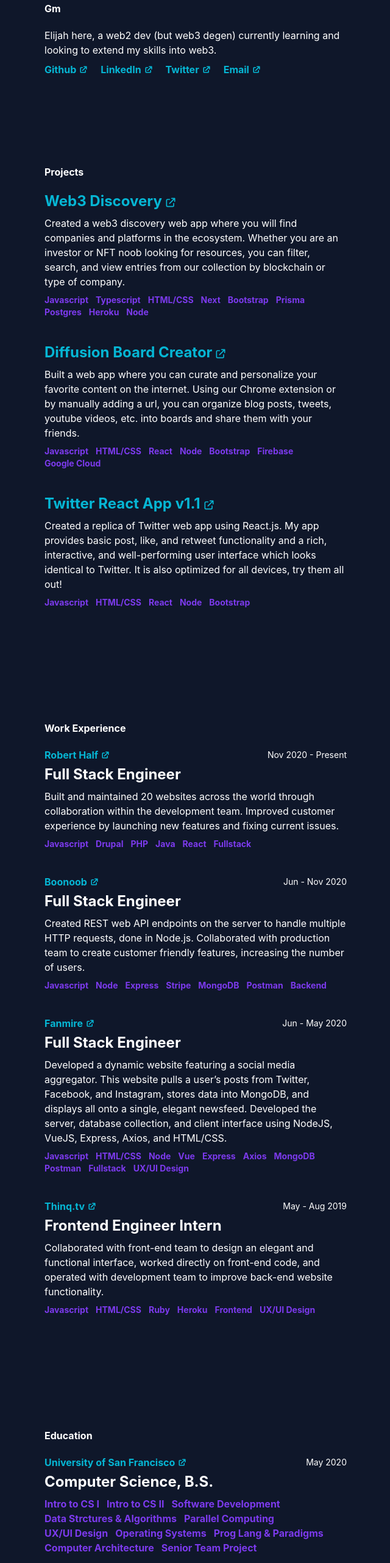
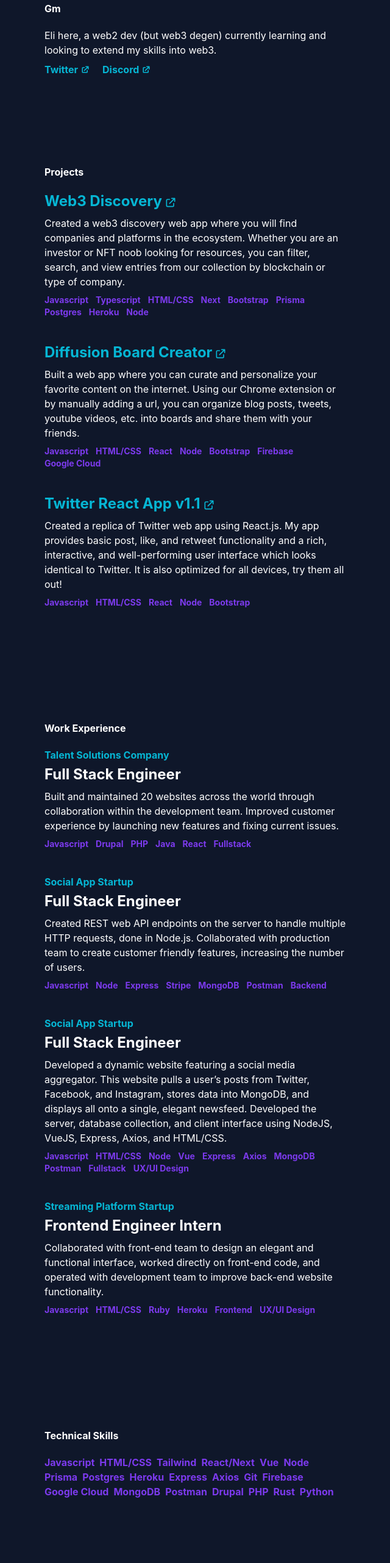
Before and after one commit to eedelosreyes2/web3-portfolio, a Next.js app: page / in a window 1280 px wide. Shown: the part 234-2797 px from the top of the page at 61% size, without its empty margins (319-959 px from the left). Built offline with nearby package versions, Linux system fonts and the light colour scheme.

Commit message:
anonymize

```diff
--- a/pages/clientData/contact.json
+++ b/pages/clientData/contact.json
@@ -2,23 +2,13 @@
   "contact": [
     {
       "id": 0,
-      "platform": "Github",
-      "url": "https://github.com/eedelosreyes2"
+      "platform": "Twitter",
+      "url": "https://twitter.com/0xElijah"
     },
     {
       "id": 1,
-      "platform": "LinkedIn",
-      "url": "https://www.linkedin.com/in/elijah-delos-reyes"
-    },
-    {
-      "id": 2,
-      "platform": "Twitter",
-      "url": "https://twitter.com/_elijah_d_r"
-    },
-    {
-      "id": 3,
-      "platform": "Email",
-      "url": "mailto:delosreyes.elijah@gmail.com"
+      "platform": "Discord",
+      "url": "https://discordapp.com/users/451874012734423050"
     }
   ]
 }
--- a/pages/clientData/education.json
+++ /dev/null
@@ -1,20 +0,0 @@
-{
-  "education": {
-    "school": "University of San Francisco",
-    "degree": "Computer Science, B.S.",
-    "date": "May 2020",
-    "courses": [
-      "Intro to CS I",
-      "Intro to CS II",
-      "Software Development",
-      "Data Strctures & Algorithms",
-      "Parallel Computing",
-      "UX/UI Design",
-      "Operating Systems",
-      "Prog Lang & Paradigms",
-      "Computer Architecture",
-      "Senior Team Project"
-    ],
-    "url": "https://www.usfca.edu/"
-  }
-}
--- a/pages/clientData/work.json
+++ b/pages/clientData/work.json
@@ -2,18 +2,15 @@
   "jobs": [
     {
       "id": 0,
-      "company": "Robert Half",
+      "company": "Talent Solutions Company",
       "title": "Full Stack Engineer",
-      "dates": "Nov 2020 - Present",
       "description": "Built and maintained 20 websites across the world through collaboration within the development team. Improved customer experience by launching new features and fixing current issues.",
-      "skills": ["Javascript", "Drupal", "PHP", "Java", "React", "Fullstack"],
-      "url": "https://roberthalf.com/"
+      "skills": ["Javascript", "Drupal", "PHP", "Java", "React", "Fullstack"]
     },
     {
       "id": 1,
-      "company": "Boonoob",
+      "company": "Social App Startup",
       "title": "Full Stack Engineer",
-      "dates": "Jun - Nov 2020",
       "description": "Created REST web API endpoints on the server to handle multiple HTTP requests, done in Node.js. Collaborated with production team to create customer friendly features, increasing the number of users.",
       "skills": [
         "Javascript",
@@ -23,14 +20,12 @@
         "MongoDB",
         "Postman",
         "Backend"
-      ],
-      "url": "https://boonoob.com/"
+      ]
     },
     {
       "id": 2,
-      "company": "Fanmire",
+      "company": "Social App Startup",
       "title": "Full Stack Engineer",
-      "dates": "Jun - May 2020",
       "description": "Developed a dynamic website featuring a social media aggregator. This website pulls a user’s posts from Twitter, Facebook, and Instagram, stores data into MongoDB, and displays all onto a single, elegant newsfeed. Developed the server, database collection, and client interface using NodeJS, VueJS, Express, Axios, and HTML/CSS.",
       "skills": [
         "Javascript",
@@ -43,14 +38,12 @@
         "Postman",
         "Fullstack",
         "UX/UI Design"
-      ],
-      "url": "https://fanmire.com/"
+      ]
     },
     {
       "id": 3,
-      "company": "Thinq.tv",
+      "company": "Streaming Platform Startup",
       "title": "Frontend Engineer Intern",
-      "dates": "May - Aug 2019",
       "description": "Collaborated with front-end team to design an elegant and functional interface, worked directly on front-end code, and operated with development team to improve back-end website functionality.",
       "skills": [
         "Javascript",
@@ -59,8 +52,7 @@
         "Heroku",
         "Frontend",
         "UX/UI Design"
-      ],
-      "url": "https://www.thinq.tv/"
+      ]
     }
   ]
 }
--- a/pages/components/education.js
+++ /dev/null
@@ -1,40 +0,0 @@
-import { education } from '../clientData/education.json';
-
-export default function Education() {
-  const { school, degree, date, courses, url } = education;
-  return (
-    <div>
-      <div className="font-bold pb-5">Education</div>
-      <div className="flex justify-between items-center pb-1">
-        <a
-          href={url}
-          target="_blank"
-          rel="noopener noreferrer"
-          className="flex items-center font-bold text-cyan-500 pr-2"
-        >
-          {school}
-          <div className="p-1">
-            <svg
-              xmlns="http://www.w3.org/2000/svg"
-              className="h-4 w-4"
-              viewBox="0 0 20 20"
-              fill="currentColor"
-            >
-              <path d="M11 3a1 1 0 100 2h2.586l-6.293 6.293a1 1 0 101.414 1.414L15 6.414V9a1 1 0 102 0V4a1 1 0 00-1-1h-5z" />
-              <path d="M5 5a2 2 0 00-2 2v8a2 2 0 002 2h8a2 2 0 002-2v-3a1 1 0 10-2 0v3H5V7h3a1 1 0 000-2H5z" />
-            </svg>
-          </div>
-        </a>
-        <div className="text-sm">{date}</div>
-      </div>
-      <div className="font-bold text-2xl pb-2">{degree}</div>
-      <div className="flex flex-wrap">
-        {courses.map((skill) => (
-          <div key={skill} className="font-bold text-violet-600 pr-3">
-            {skill}
-          </div>
-        ))}
-      </div>
-    </div>
-  );
-}
--- a/pages/components/intro.js
+++ b/pages/components/intro.js
@@ -5,12 +5,12 @@
     <div className="flex items-center py-16">
       <Image
         src="https://pbs.twimg.com/profile_images/1521267985154936832/wHliysQK_400x400.jpg"
-        alt="elijahdr.eth"
+        alt="0xElijah"
         className="rounded-full"
         height={100}
         width={100}
       />
-      <div className="font-bold pl-5">elijah dr</div>
+      <div className="font-bold pl-5">0xElijah</div>
     </div>
   );
 }
--- a/pages/components/web3.js
+++ b/pages/components/web3.js
@@ -6,8 +6,8 @@
       <div className="font-bold pb-5">Gm</div>
       {/* <hr className="pb-5 w-9" /> */}
       <div className="pb-2">
-        Elijah here, a web2 dev (but web3 degen) currently learning and looking
-        to extend my skills into web3.
+        Eli here, a web2 dev (but web3 degen) currently learning and looking to
+        extend my skills into web3.
       </div>
       <div>
         {contact.map(({ id, platform, url }) => (
--- a/pages/components/work.js
+++ b/pages/components/work.js
@@ -16,17 +16,6 @@
                 className="flex items-center font-bold text-cyan-500 pr-2"
               >
                 {company}
-                <div className="p-1">
-                  <svg
-                    xmlns="http://www.w3.org/2000/svg"
-                    className="h-4 w-4"
-                    viewBox="0 0 20 20"
-                    fill="currentColor"
-                  >
-                    <path d="M11 3a1 1 0 100 2h2.586l-6.293 6.293a1 1 0 101.414 1.414L15 6.414V9a1 1 0 102 0V4a1 1 0 00-1-1h-5z" />
-                    <path d="M5 5a2 2 0 00-2 2v8a2 2 0 002 2h8a2 2 0 002-2v-3a1 1 0 10-2 0v3H5V7h3a1 1 0 000-2H5z" />
-                  </svg>
-                </div>
               </a>
               <div className="text-sm">{dates}</div>
             </div>
--- a/pages/index.js
+++ b/pages/index.js
@@ -2,7 +2,6 @@
 import Intro from './components/intro';
 import Projects from './components/projects';
 import Work from './components/work';
-import Education from './components/education';
 import Skills from './components/skills';
 import Web3 from './components/web3';
 import Divider from './components/divider';
@@ -25,8 +24,6 @@
         <Divider />
         <Work />
         <Divider />
-        <Education />
-        <Divider />
         <Skills />
         <Divider />
       </div>
```
